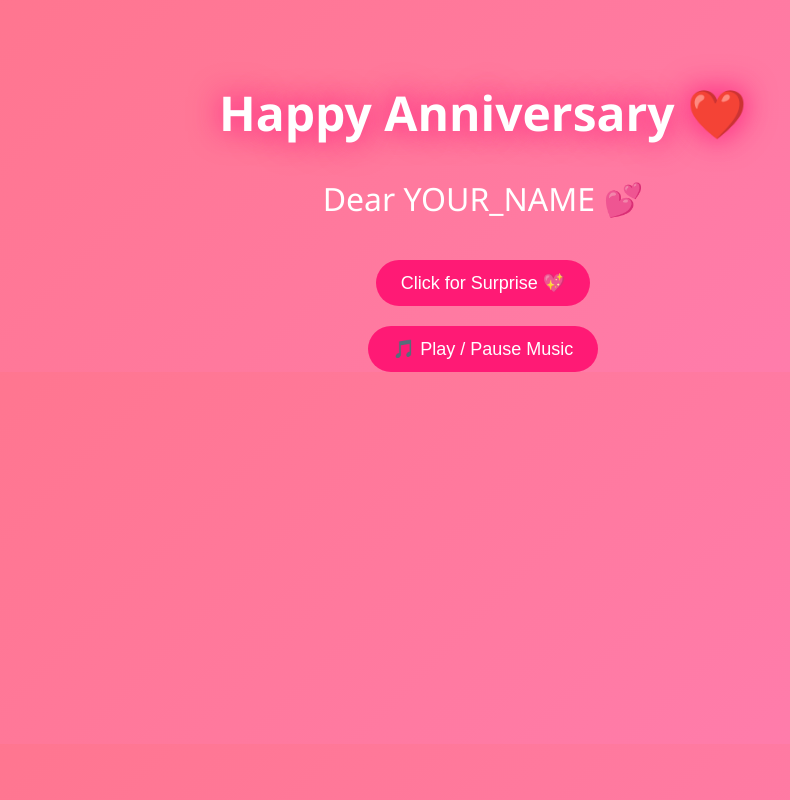
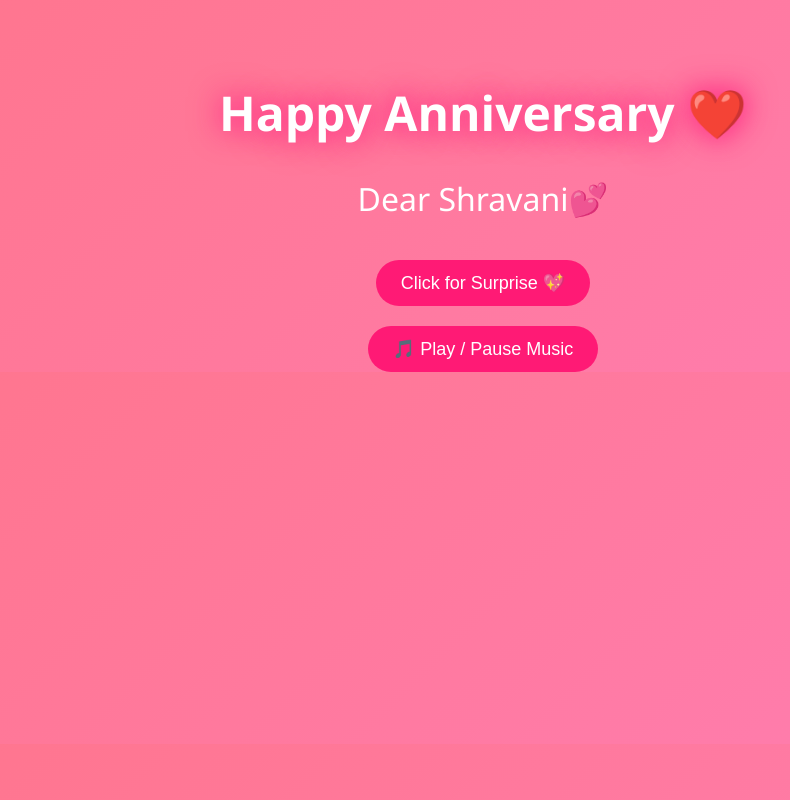
Before and after one commit to yogeshmoreym03-hue/love-project, a plain HTML site: page index.htm in a window 1280 px wide. Shown: the whole page, without its empty margins (157-947 px from the left). Drawn offline with Linux system fonts and the light colour scheme.

Commit message:
Update index.htm

```diff
--- a/index.htm
+++ b/index.htm
@@ -84,7 +84,7 @@ button:hover {
 <body>
 
 <h1>Happy Anniversary ❤️</h1>
-<div id="name">Dear YOUR_NAME 💕</div>
+<div id="name">Dear Shravani💕</div>
 <div id="message"></div>
 
 <button onclick="startLove()">Click for Surprise 💖</button>
```
